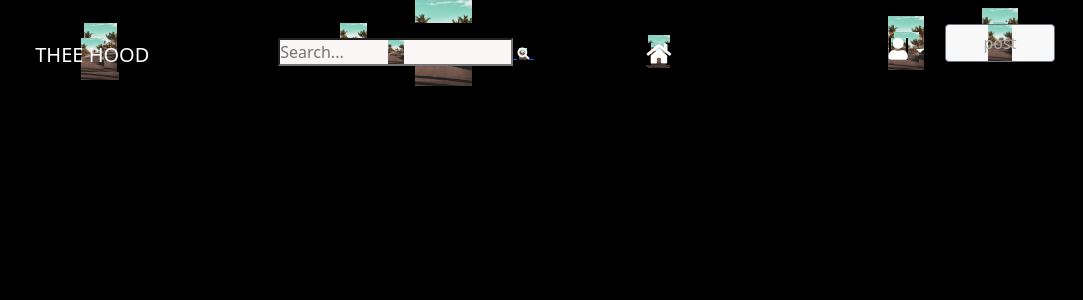
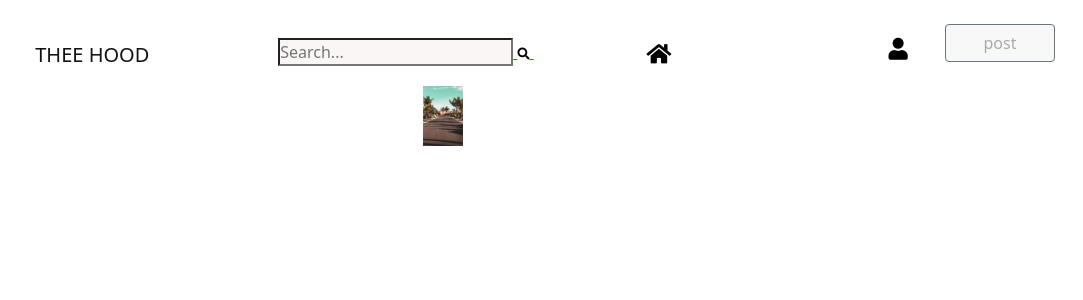
Before and after one commit to debbyne/theneighbourhood, a Django app: page / in a window 1280 px wide. Shown: the top 300 px of the page, without its empty margins (197-1280 px from the left). Run offline with Django 4.2, Linux system fonts and the light colour scheme; the visitor is signed in with stand-in values (Sample User, id 1); some libraries are stand-ins or nearby versions.

Commit message:
add styling to homepage

```diff
--- a/neighbourhood/templates/index.html
+++ b/neighbourhood/templates/index.html
@@ -83,7 +83,12 @@
     </div>
   </div>
 </div>
+  <div class="container-xl">
+<div class="row">
 
+</div>
+
+  </div>
 
               </div>
               <div class="col-md-4"></div>
@@ -97,18 +102,14 @@
 
     <style>
         *{
-            background-image: url(/media/images/hood1.jpeg);
-            background-size: contain;
-            background-position: center;
-            background-repeat: no-repeat;
-            background-color: black;
+
             padding: 0px;
             margin: 0px;
-            color: white;
+            color: black;
         }
 
         .navbar-header a{
-        color: white;
+        color: rgb(19, 18, 18);
         }
         .enclose{
             display: flex;
@@ -132,8 +133,9 @@
           color: white;
         }
         .row{
+
         padding-top: 60px;
-        background-image: url(/media/images/award4.jpeg);
+        background-image: url(/media/images/hood1.jpeg);
         background-size: contain;
         background-position: center;
         background-repeat: no-repeat;
```
